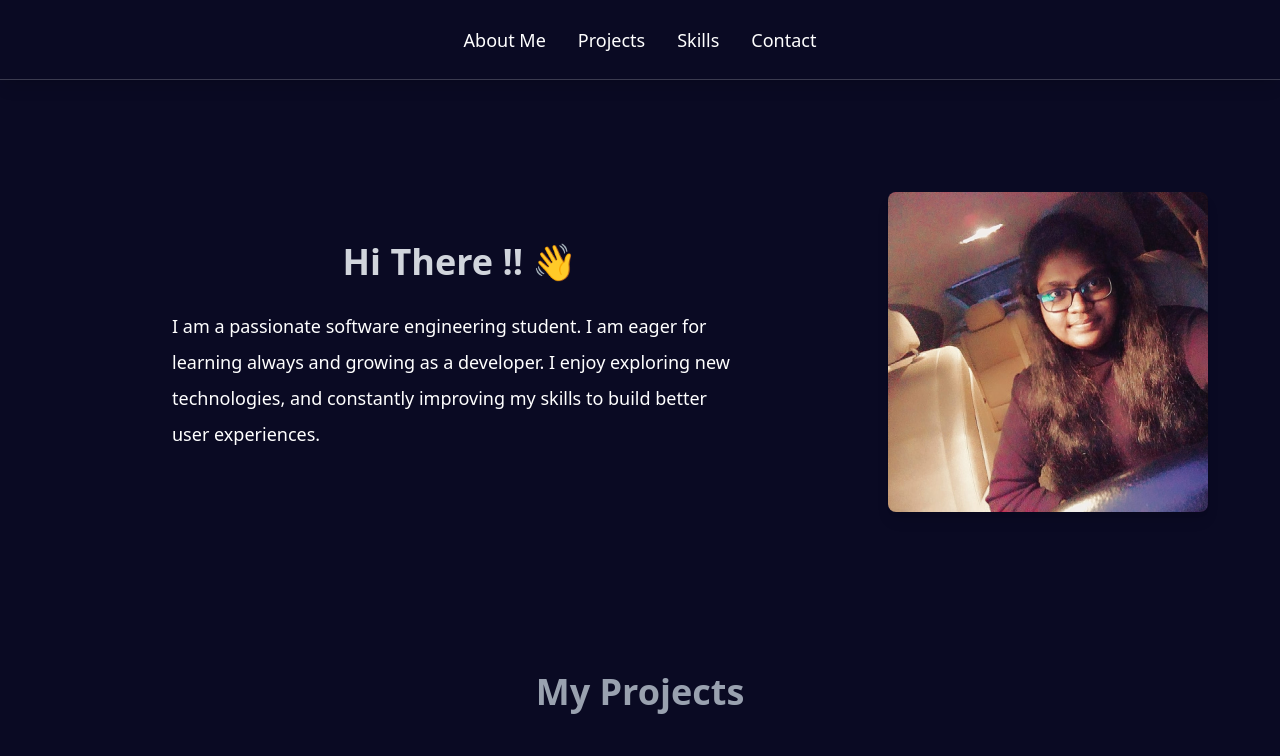
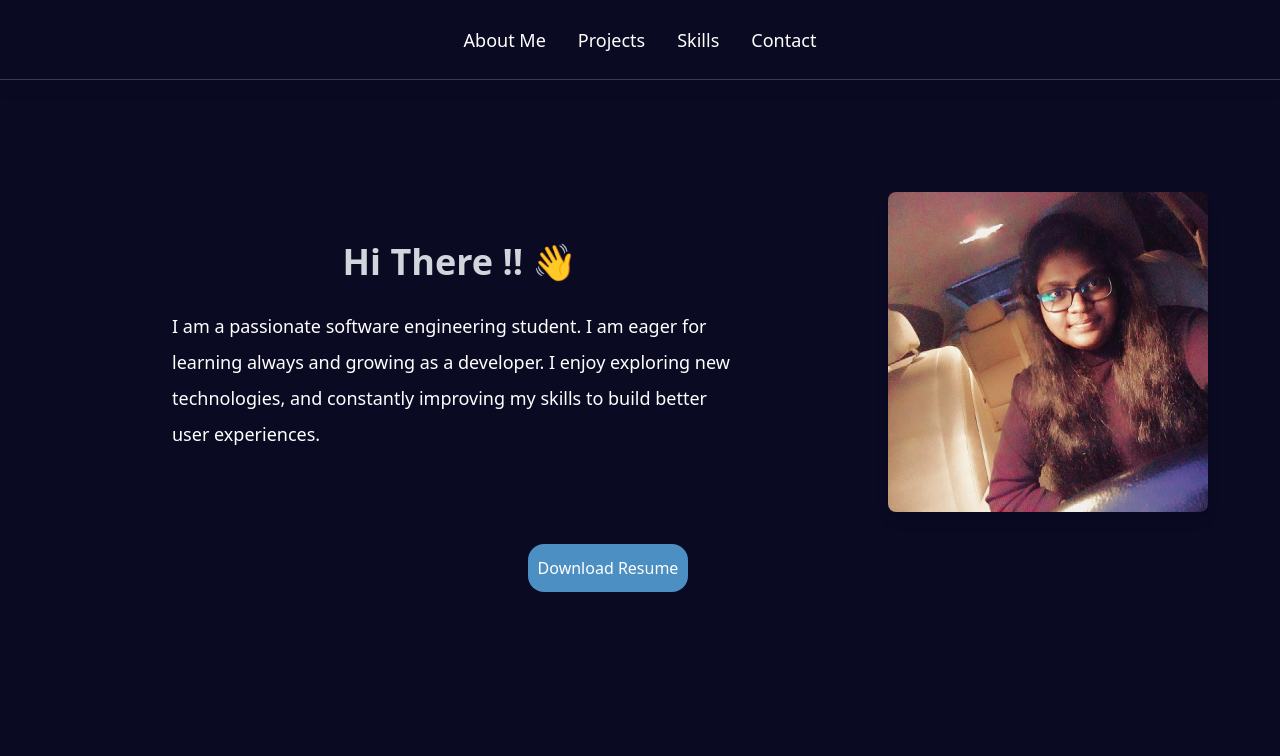
Before and after one commit to pubudiniashani/react-portfolio, a React (Vite) app: page / in a window 1280 px wide. Shown: the top 756 px of the page. Built offline with nearby package versions, Linux system fonts and the light colour scheme.

Commit message:
aboutme section updated

```diff
--- a/package.json
+++ b/package.json
@@ -11,6 +11,7 @@
   },
   "dependencies": {
     "@tailwindcss/vite": "^4.1.1",
+    "framer-motion": "^12.6.3",
     "react": "^19.0.0",
     "react-dom": "^19.0.0",
     "react-icons": "^5.5.0",
--- a/src/components/Aboutme.tsx
+++ b/src/components/Aboutme.tsx
@@ -21,14 +21,22 @@ export const AboutMe = () => {
                         <h2 className="text-4xl font-semibold text-gray-300 mb-4 animate-bounce">
                             Hi There !! <span role="img" aria-label="waving hand">👋</span>
                         </h2>
-                        <p className="text-lg text-white mx-auto md:text-left max-w-xl leading-loose">
+                        <p className=" text-lg text-white mx-auto md:text-left max-w-xl leading-loose">
                             I am a passionate software engineering student.
-                            I am eager for learning always and growing as a developer. I enjoy exploring new technologies,
+                            I am eager for learning always and growing as a developer. I enjoy exploring new
+                            technologies,
                             and constantly improving my skills to build better user experiences.
                         </p>
                     </div>
 
                 </div>
+
+                <div className="flex justify-center mt-8">
+                    <button
+                        className="w-40 py-3 bg-[#4c8fc2] text-white rounded-2xl hover:bg-gray-400 transition transform -translate-x-8">
+                        Download Resume
+                    </button>
+                </div>
             </div>
         </section>
     );
```
Also changed, not shown: src/App.css (line endings or trailing spaces), 1 other file (tests, documents, lock files or other folders).
